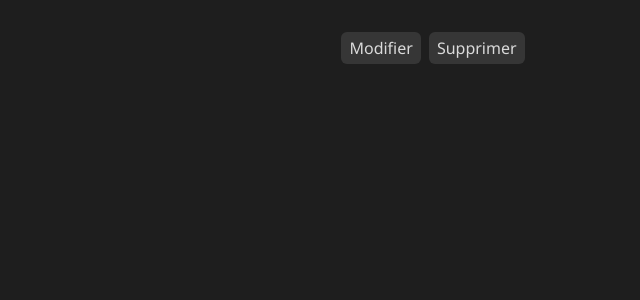
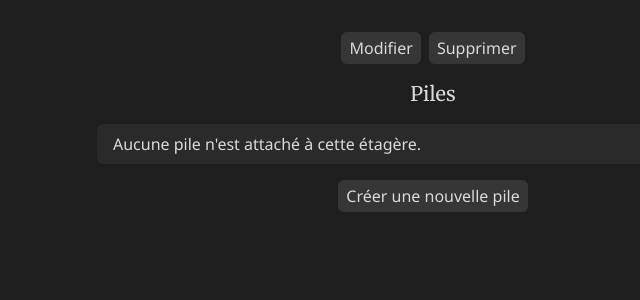
Before and after one commit to noahboos/memoria, a SvelteKit app: page /shelves/1 in a window 1280 px wide. Shown: the top 300 px of the page, without its empty margins (207-847 px from the left). Built offline with nearby package versions, Linux system fonts and the light colour scheme.

Commit message:
Feature - Implemented both the stack's list and save modal in the shelf's read-one view.

```diff
--- a/src/routes/shelves/[id]/+page.svelte
+++ b/src/routes/shelves/[id]/+page.svelte
@@ -8,11 +8,17 @@
     import {showSaveShelfModalStore, toggleSaveShelfModal} from "$lib/hooks/shelves/showSaveShelfModalStore";
     import SaveShelfModal from "$lib/components/shelves/SaveShelfModal.svelte";
     import {goto} from "$app/navigation";
+    import type {Stack} from "$lib/types/Stack";
+    import {showSaveStackModalStore, toggleSaveStackModal} from "$lib/hooks/stacks/showSaveStackModalStore";
+    import SaveStackModal from "$lib/components/stacks/SaveStackModal.svelte";
+    import ListElement from "$lib/components/stacks/ListElement.svelte";
 
     let {params}: PageProps = $props();
 
     const id: number = Number(params.id);
     let shelf: Shelf = $state({ id: null, name: null, created_at: null, modified_at: null });
+    let stacks: Stack[] = $state([]);
+    let stackId: number | null = $state(null);
 
     onMount(async () => {
         await refresh();
@@ -26,8 +32,19 @@
         toggleDeleteShelfModal(true);
     }
 
+    function createStack(): void {
+        stackId = null;
+        toggleSaveStackModal(true);
+    }
+
+    function editStack(id: number): void {
+        stackId = id;
+        toggleSaveStackModal(true);
+    }
+
     async function refresh(): Promise<void> {
         shelf = await invoke("read_one_shelf", {id});
+        stacks = await invoke("read_all_stacks_by_shelf_id", {shelfId: id});
     }
 
     async function onDelete(): Promise<void> {
@@ -47,6 +64,22 @@
             onclick={deleteShelf}
         >Supprimer</button>
     </div>
+    <h2 class="font-serif text-xl text-center">Piles</h2>
+    <div class="space-y-2">
+        {#if stacks.length > 0}
+            {#each stacks as stack}
+                <ListElement {stack} onEdit={editStack} onDelete={() => {}} />
+            {/each}
+        {:else}
+            <article class="flex flex-row justify-between py-2 px-4 bg-base-25 w-2xl mx-auto rounded-md relative">
+                <p>Aucune pile n'est attaché à cette étagère.</p>
+            </article>
+        {/if}
+    </div>
+    <button
+        class="block w-fit mx-auto bg-base-30 px-2 py-1 rounded-md hover:bg-primary-200 hover:text-base-00"
+        onclick={createStack}
+    >Créer une nouvelle pile</button>
 </main>
 {#if $showSaveShelfModalStore}
     <SaveShelfModal {id} onSave={refresh} />
@@ -54,3 +87,6 @@
 {#if $showDeleteShelfModalStore}
     <DeleteShelfModal {id} onDelete={onDelete} />
 {/if}
+{#if $showSaveStackModalStore}
+    <SaveStackModal id={stackId} shelf_id={shelf.id} onSave={refresh} />
+{/if}
```
